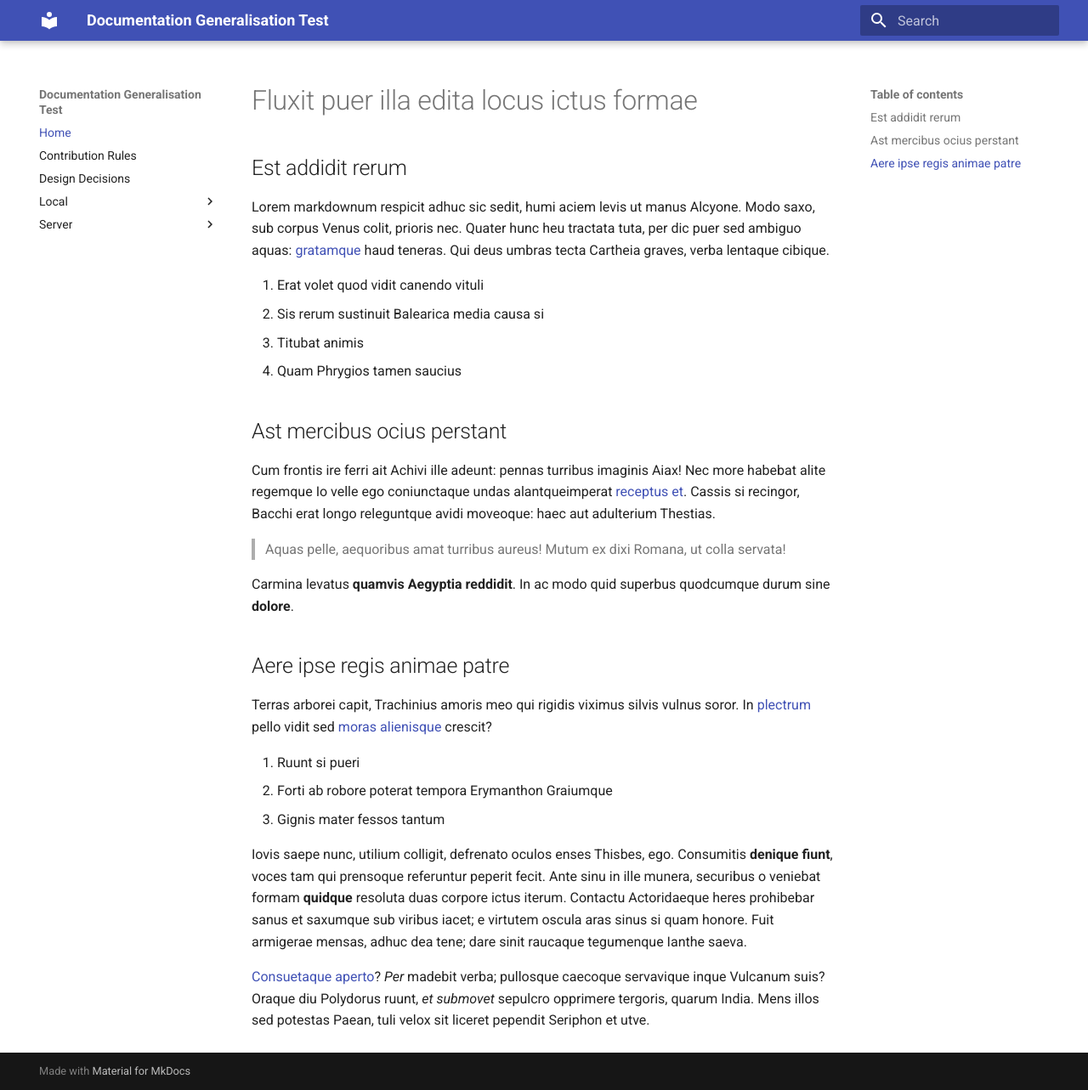
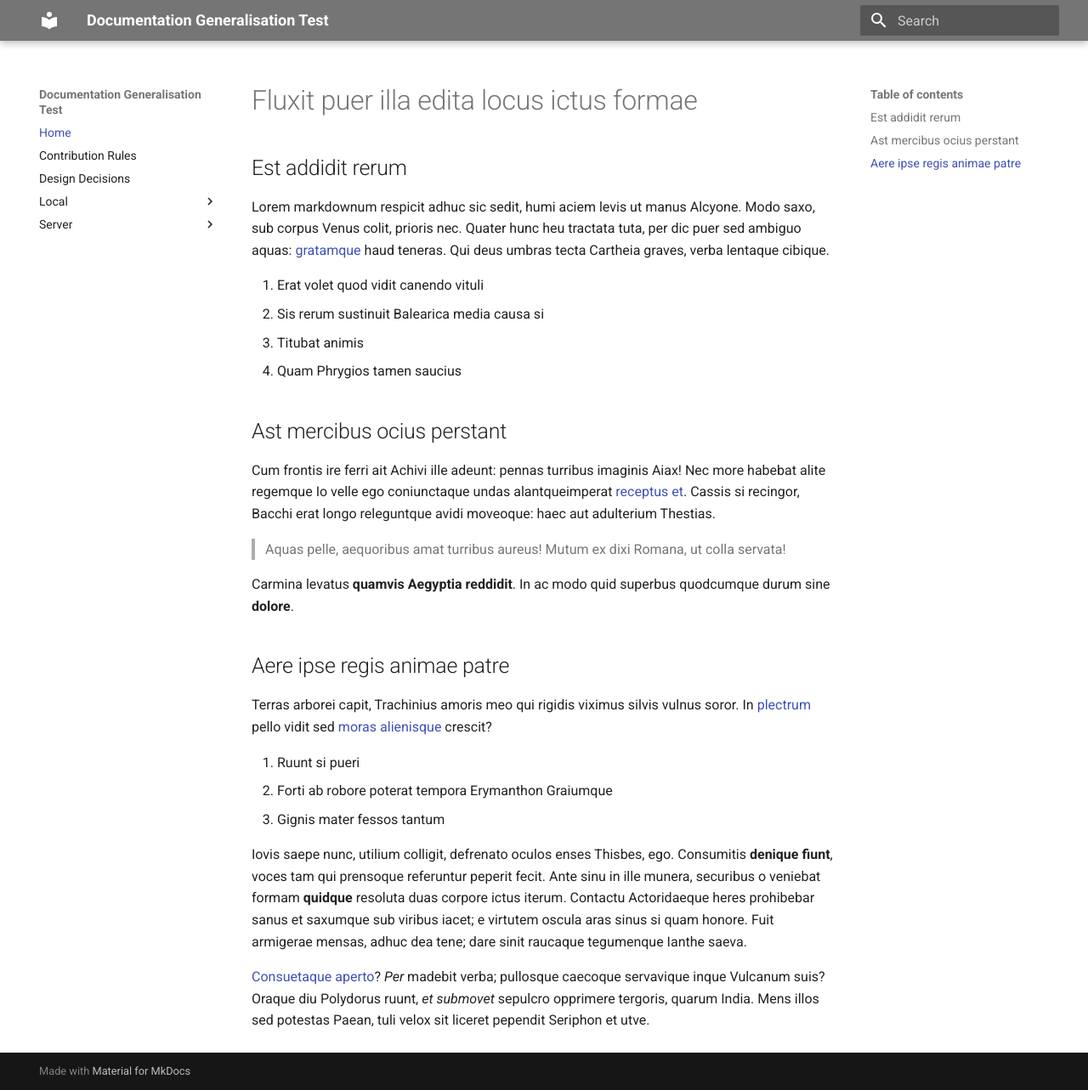
Before and after one commit to NadymVanSchaik/WolfpackTest, an MkDocs documentation site: the page built from docs/index.md, in a window 1280 px wide and 1283 px high. Shown: the whole window at 85% size. Built offline with MkDocs 1.6.1 and Material for MkDocs 9.7.7, drawn with Linux system fonts in a browser that asks for light colours.

Commit message:
changes style MkDocs

```diff
--- a/mkdocs.yml
+++ b/mkdocs.yml
@@ -13,3 +13,7 @@
 
 theme:
   name: material
+  palette:
+    primary: grey
+    accent: red
+    logo: assets/logo.png
```
Also changed, not shown: docs/logo.png (added).
